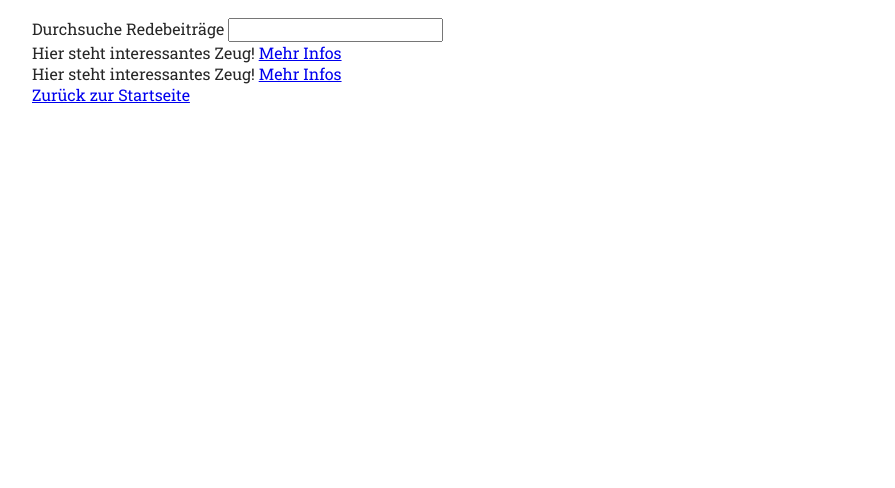
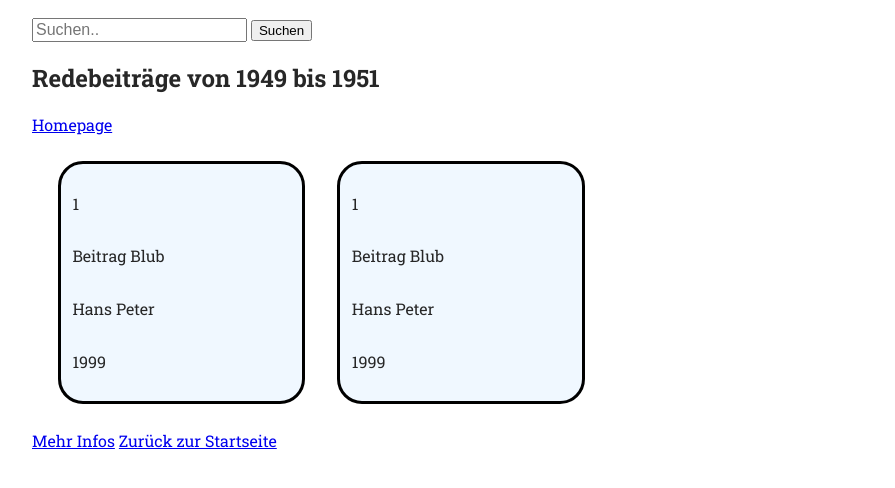
Before and after one commit to danieltepavac/BundestagsMediathek, a website with bundled scripts: page Bundestag-Early-Years-Starter/app/overview.html in a window 1280 px wide. Shown: the part 104-592 px from the top of the page, without its empty margins (192-1087 px from the left). Built offline with nearby package versions, Linux system fonts and the light colour scheme; no server answers.

Commit message:
updated overview html

```diff
--- a/Bundestag-Early-Years-Starter/app/overview.html
+++ b/Bundestag-Early-Years-Starter/app/overview.html
@@ -10,28 +10,33 @@
 
 <body>
     <h1>Bundestag: The early years</h1>
-    <div class="search-function">
-        <label for ="search">Durchsuche Redebeiträge</label>
-        <input type="search" id="search">
-    </div>
+    <input type="text" id="searchInput" placeholder="Suchen.." title="Type in a name">
+    <button id="searchButton">Suchen</button>
 
-    <div class ="speech-cards">
-          <div class="card">
-            <div class="body">
-                Hier steht interessantes Zeug!
-                <a href="detail.html">Mehr Infos</a>
+    <div class ="container">
+        <h2>Redebeiträge von 1949 bis 1951</h2>
+        <div id="menu">
+            <a href="index.html">Homepage</a><br>
+        </div>
+        <br>
+
+        <div id="overview-speeches-list">
+            <div class="overview-speech-entry">
+                <p class="id">1</p>
+                <p class="titel">Beitrag Blub</p>
+                <p class="speaker">Hans Peter</p>
+                <p class="year">1999</p>
             </div>
-          </div>
-          <div class="card">
-            <div class="body">
-                Hier steht interessantes Zeug!
-                <a href="detail.html">Mehr Infos</a>
+            <div class="overview-speech-entry">
+                <p class="id">1</p>
+                <p class="titel">Beitrag Blub</p>
+                <p class="speaker">Hans Peter</p>
+                <p class="year">1999</p>
             </div>
-          </div>
-    </div>
+        </div>
 
-
+      <a href="detail.html">Mehr Infos</a>
       <a href="index.html">Zurück zur Startseite</a>
-      <script type="module" src="resources/js/index.js"></script>
+      <script type="module" src="resources/js/overview.js"></script>
 </body>
 </html>
```
